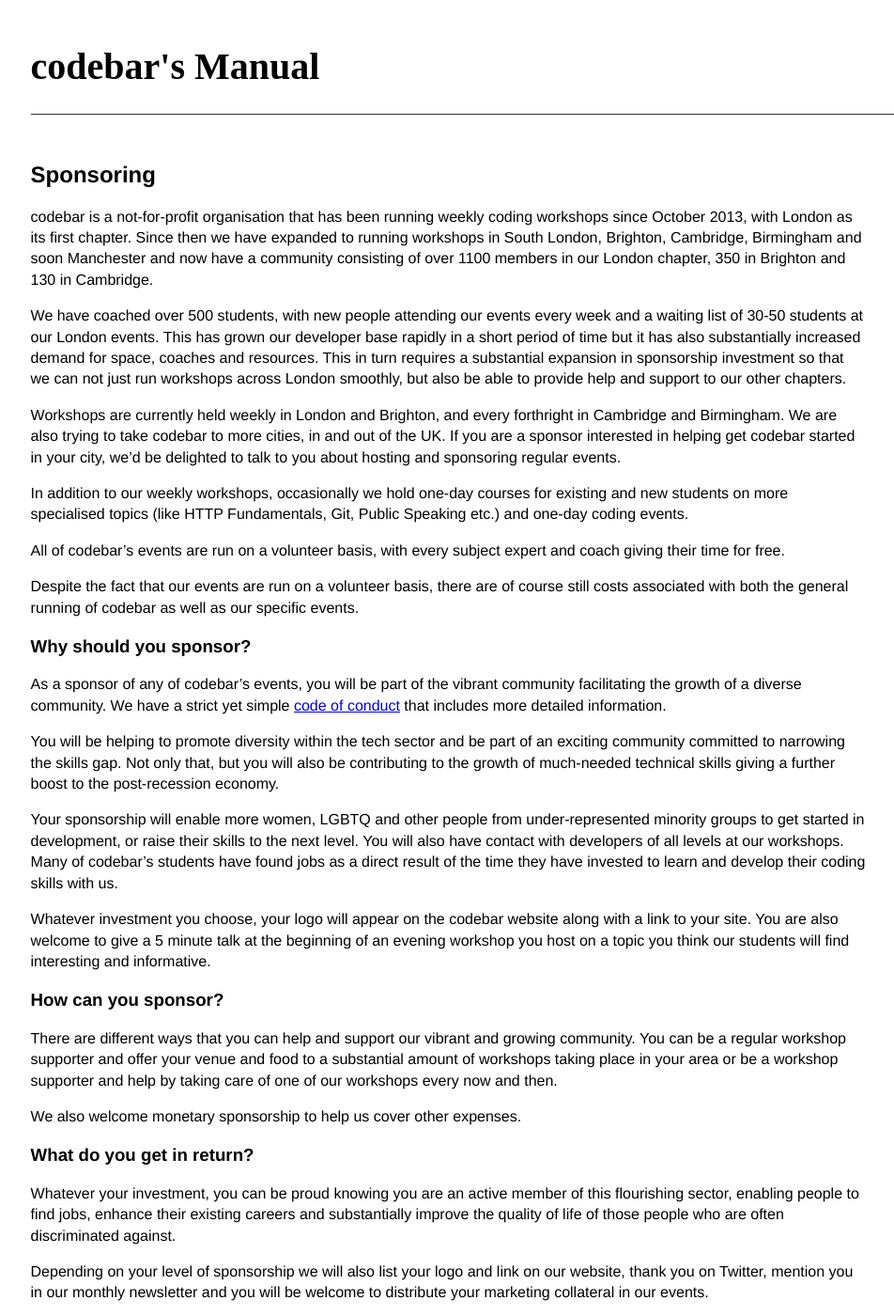
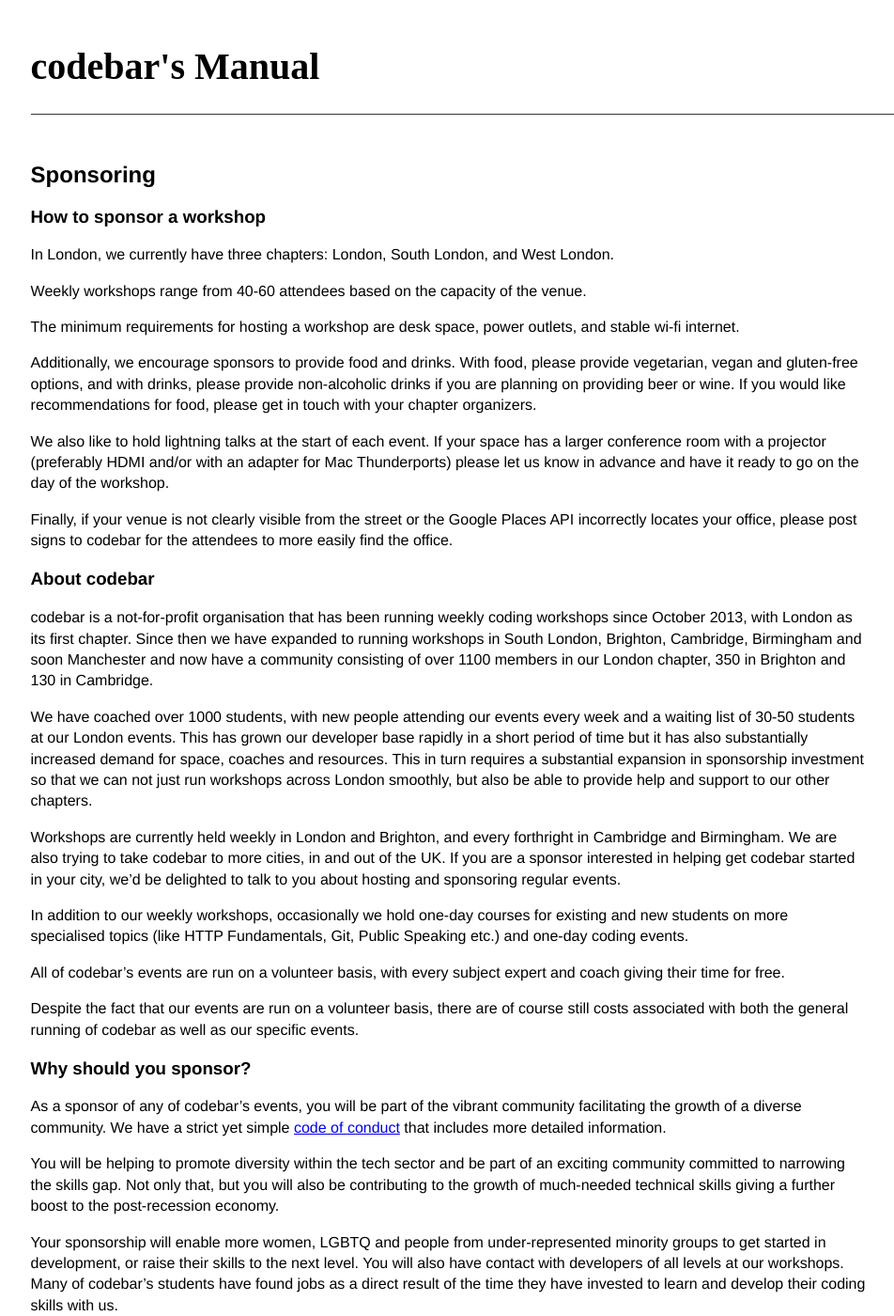
Before and after one commit to codebar/manual, a Jekyll site: the page built from _posts/2014-12-19-becoming-a-sponsor.md, in a window 1280 px wide and 1400 px high. Shown: the whole window at 94% size, without its empty margins (163-1115 px from the left). Built offline with Jekyll 4.4.1, drawn with Linux system fonts in a browser that asks for light colours; Markdown is read by kramdown in place of the engine named in the settings; some of the changed text lies outside the part shown.

Commit message:
small changes to sponsorship document and added section at top on how to host event

```diff
--- a/_posts/2014-12-19-becoming-a-sponsor.md
+++ b/_posts/2014-12-19-becoming-a-sponsor.md
@@ -3,9 +3,25 @@
 title:  "Sponsoring"
 ---
 
+### How to sponsor a workshop
+
+In London, we currently have three chapters: London, South London, and West London.
+
+Weekly workshops range from 40-60 attendees based on the capacity of the venue.
+
+The minimum requirements for hosting a workshop are desk space, power outlets, and stable wi-fi internet.
+
+Additionally, we encourage sponsors to provide food and drinks. With food, please provide vegetarian, vegan and gluten-free options, and with drinks, please provide non-alcoholic drinks if you are planning on providing beer or wine. If you would like recommendations for food, please get in touch with your chapter organizers.
+
+We also like to hold lightning talks at the start of each event. If your space has a larger conference room with a projector (preferably HDMI and/or with an adapter for Mac Thunderports) please let us know in advance and have it ready to go on the day of the workshop.
+
+Finally, if your venue is not clearly visible from the street or the Google Places API incorrectly locates your office, please post signs to codebar for the attendees to more easily find the office.
+
+### About codebar
+
 codebar is a not-for-profit organisation that has been running weekly coding workshops since October 2013, with London as its first chapter. Since then we have expanded to running workshops in South London, Brighton, Cambridge, Birmingham and soon Manchester and now have a community consisting of over 1100 members in our London chapter, 350 in Brighton and 130 in Cambridge.
 
-We have coached over 500 students, with new people attending our events every week and a waiting list of 30-50 students at our London events. This has grown our developer base rapidly in a short period of time but it has also substantially increased demand for space, coaches and resources. This in turn requires a substantial expansion in sponsorship investment so that we can not just run workshops across London smoothly, but also be able to provide help and support to our other chapters.
+We have coached over 1000 students, with new people attending our events every week and a waiting list of 30-50 students at our London events. This has grown our developer base rapidly in a short period of time but it has also substantially increased demand for space, coaches and resources. This in turn requires a substantial expansion in sponsorship investment so that we can not just run workshops across London smoothly, but also be able to provide help and support to our other chapters.
 
 Workshops are currently held weekly in London and Brighton, and every forthright in Cambridge and Birmingham. We are also trying to take codebar to more cities, in and out of the UK. If you are a sponsor interested in helping get codebar started in your city, we'd be delighted to talk to you about hosting and sponsoring regular events.
 
@@ -21,7 +37,7 @@
 
 You will be helping to promote diversity within the tech sector and be part of an exciting community committed to narrowing the skills gap. Not only that, but you will also be contributing to the growth of much-needed technical skills giving a further boost to the post-recession economy.
 
-Your sponsorship will enable more women, LGBTQ and other people from under-represented minority groups to get started in development, or raise their skills to the next level. You will also have contact with developers of all levels at our workshops. Many of codebar’s students have found jobs as a direct result of the time they have invested to learn and develop their coding skills with us.
+Your sponsorship will enable more women, LGBTQ and people from under-represented minority groups to get started in development, or raise their skills to the next level. You will also have contact with developers of all levels at our workshops. Many of codebar’s students have found jobs as a direct result of the time they have invested to learn and develop their coding skills with us.
 
 Whatever investment you choose, your logo will appear on the codebar website along with a link to your site. You are also welcome to give a 5 minute talk at the beginning of an evening workshop you host on a topic you think our students will find interesting and informative.
 
@@ -30,8 +46,7 @@
 
 There are different ways that you can help and support our vibrant and growing community. You can be a regular workshop supporter and offer your venue and food to a substantial amount of workshops taking place in your area or be a workshop supporter and help by taking care of one of our workshops every now and then.
 
-
-We also welcome monetary sponsorship to help us cover other expenses.
+We also welcome monetary sponsorship to help us cover other expenses. The best way to make a monetary contribution is to use our online [donation portal](http://donate.codebar.io).
 
 
 ### What do you get in return?
```
